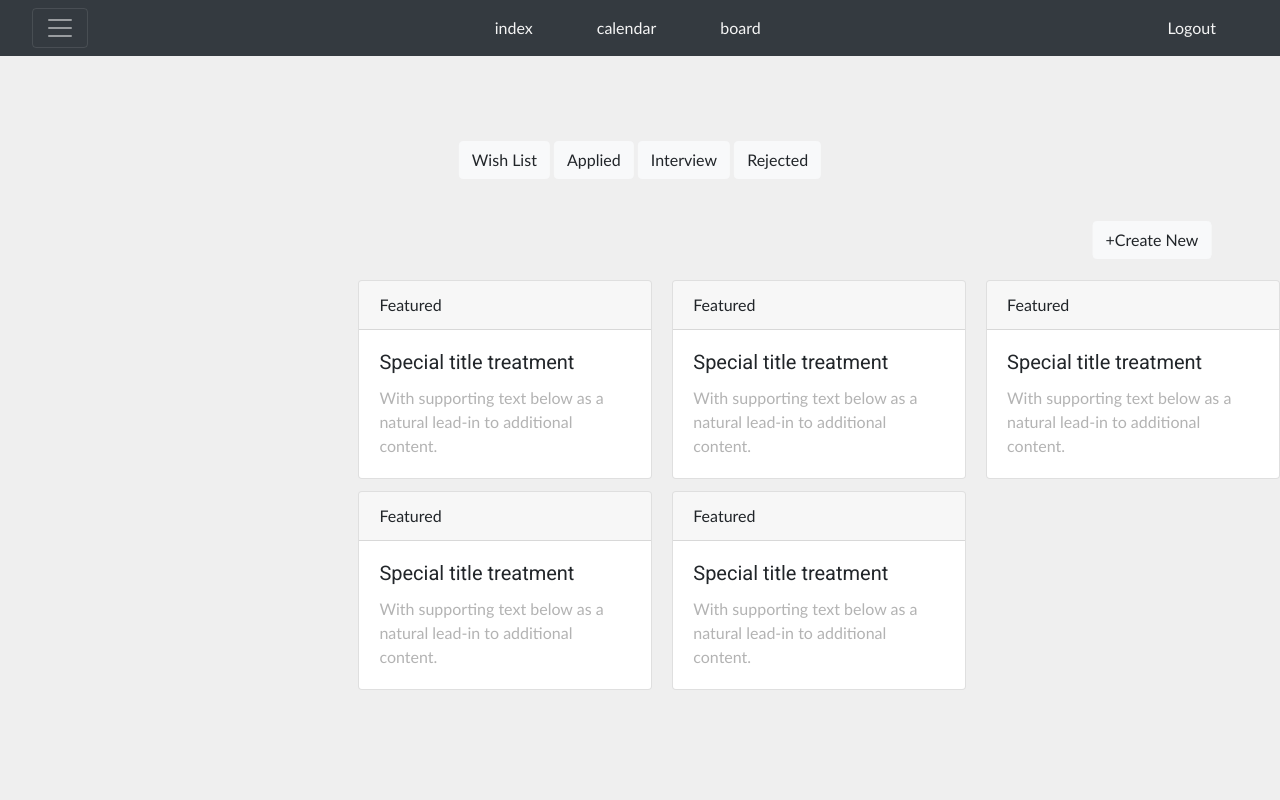
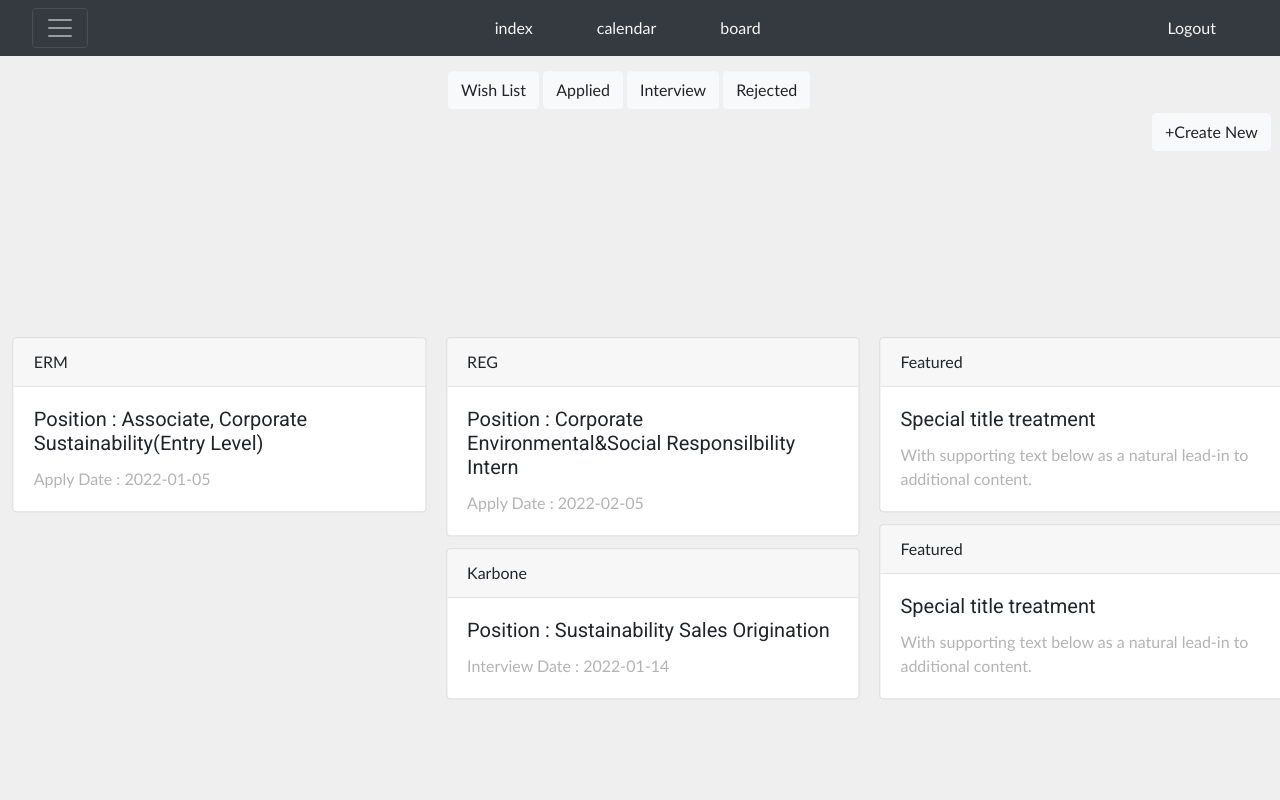
Before and after one commit to archkt/like-a-lion, a Flask app: page /board in a window 1280 px wide. Run offline with Flask 2, Linux system fonts and the light colour scheme; some libraries are stand-ins or nearby versions.

Commit message:
Gyumin to Gwantae

```diff
--- a/templates/board.html
+++ b/templates/board.html
@@ -24,7 +24,6 @@
     <link rel="stylesheet" href="static/css/style.css">
     <title>Welcome</title>
 
-
     <!-- Style -->
     <style>
         html,
@@ -32,6 +31,8 @@
             margin: 0;
             height: 100%;
             overflow: hidden;
+            overflow-x: hidden;
+            overflow-y: scroll;
             font-family: 'Gill Sans', 'Gill Sans MT', Calibri, 'Trebuchet MS', sans-serif
         }
 
@@ -39,44 +40,43 @@
             list-style-type: none;
         }
 
-        #calendar {
-            max-width: 700px
-        }
-    </style>
-    <!-- Button Style -->
-    <style>
         .center {
             margin: 0;
-            position: absolute;
+            position: relative;
             top: 20%;
-            left: 50%;
+            left: 90%;
             -ms-transform: translate(-50%, -50%);
-            transform: translate(-50%, -50%);
+            transform: translate(-55%, 40%);
         }
 
         .createnew {
             margin: 0;
-            position: absolute;
+            position: relative;
             top: 30%;
             left: 90%;
             -ms-transform: translate(-50%, -50%);
-            transform: translate(-50%, -50%);
+            transform: translate(-0%, 50%);
         }
 
         .appcard {
             margin: 0 auto;
-            position: fixed;
+            position: relative;
+            /* fixed => relative 로 바꾸면 scroll down 가능 */
             top: 280px;
             left: 28%;
+            transform: translate(-27%, -20%);
+
 
 
         }
     </style>
-    <!-- JS -->
+
+
 
 </head>
 
 <body>
+
     <!-- navbar -->
     <div>
         <nav class="navbar navbar-dark bg-dark">
@@ -125,7 +125,8 @@
         </div>
     </div>
 
-    <div class="wrap">
+        <!-- Scroll Down-->
+
         <!-- Buttons_WL, Ap, In, Re-->
         <div>
 
@@ -147,29 +148,29 @@
         <div class="card-columns appcard">
             <div class="card">
                 <div class="card-header">
-                    Featured
+                    ERM
                 </div>
                 <div class="card-body">
-                    <h5 class="card-title">Special title treatment</h5>
-                    <p class="card-text">With supporting text below as a natural lead-in to additional content.</p>
+                    <h5 class="card-title">Position : Associate, Corporate Sustainability(Entry Level)</h5>
+                    <p class="card-text">Apply Date : 2022-01-05</p>
                 </div>
             </div>
             <div class="card">
                 <div class="card-header">
-                    Featured
+                    REG
                 </div>
                 <div class="card-body">
-                    <h5 class="card-title">Special title treatment</h5>
-                    <p class="card-text">With supporting text below as a natural lead-in to additional content.</p>
+                    <h5 class="card-title">Position : Corporate Environmental&Social Responsilbility Intern</h5>
+                    <p class="card-text">Apply Date : 2022-02-05</p>
                 </div>
             </div>
             <div class="card">
                 <div class="card-header">
-                    Featured
+                    Karbone
                 </div>
                 <div class="card-body">
-                    <h5 class="card-title">Special title treatment</h5>
-                    <p class="card-text">With supporting text below as a natural lead-in to additional content.</p>
+                    <h5 class="card-title">Position : Sustainability Sales Origination</h5>
+                    <p class="card-text">Interview Date : 2022-01-14</p>
                 </div>
             </div>
             <div class="card">
@@ -202,7 +203,7 @@
             crossorigin="anonymous"></script>
         <script src="static/js/main.js"></script>
     </div>
-    </div>
+
 </body>
 
 </html>
```
Also changed, not shown: templates/index.html (+9 -1 lines).
